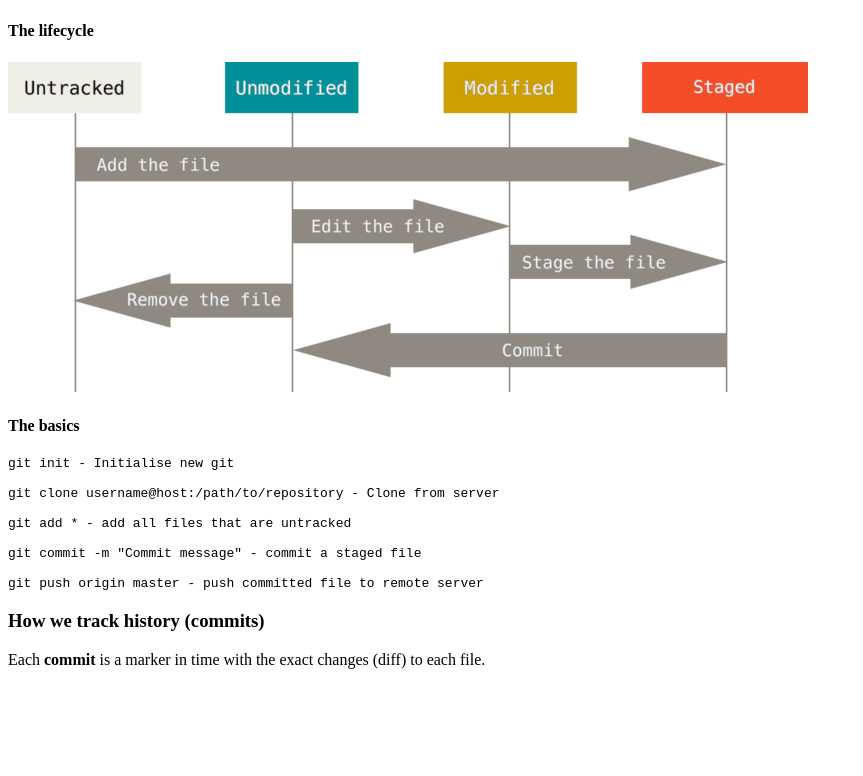
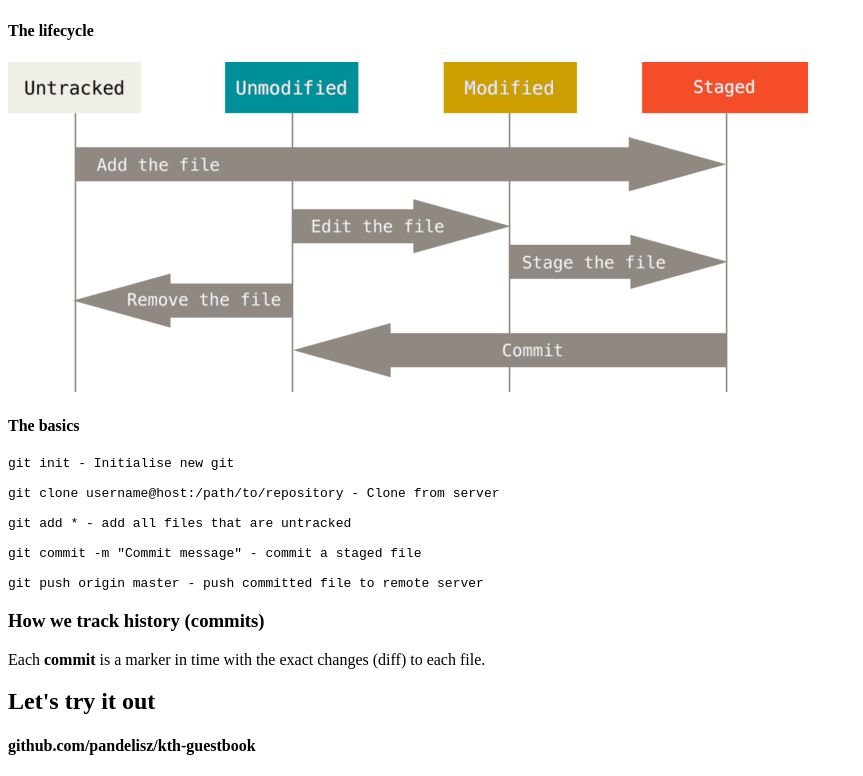
Before and after one commit to PandelisZ/git-intro-slides, a website: page src/index.pug in a window 1280 px wide. Shown: the part 9899-10675 px from the top of the page, without its empty margins (0-863 px from the left). Before the commit the page ends 10584 px from the top, so only its background shows below. Drawn offline with nearby package versions, Linux system fonts and the light colour scheme; files that its build step writes are made by us from their sources.

Commit message:
KTH slide

```diff
--- a/src/content.pug
+++ b/src/content.pug
@@ -127,3 +127,6 @@ section(class="fig-container",
       strong commit
       |  is a marker in time with the exact changes (diff) to each file.
 section(data-background-iframe="/d3git/#zen")
+section
+  h1 Let's try it out
+  h4 github.com/pandelisz/kth-guestbook
```
